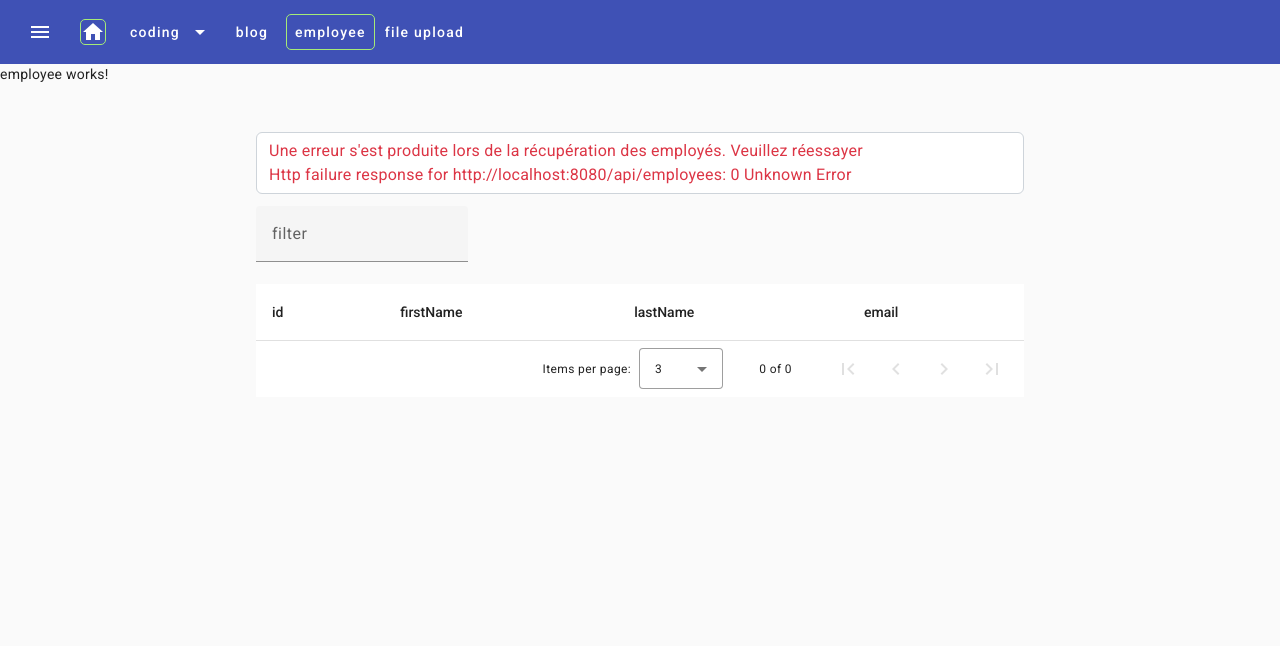
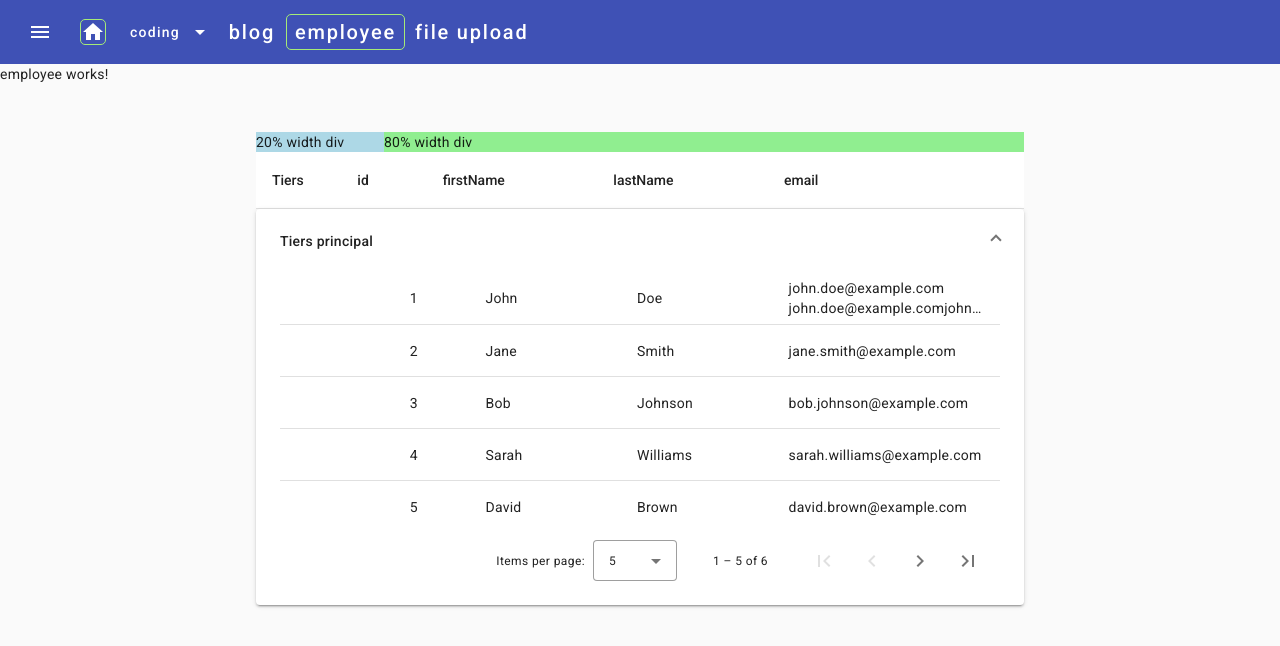
Before and after one commit to sbedev8/angular-15-app, an Angular app: page /employee in a window 1280 px wide. Shown: the top 646 px of the page. Built offline with nearby package versions, Linux system fonts and the light colour scheme; no server answers.

Commit message:
mat-accordion

```diff
--- a/angular.json
+++ b/angular.json
@@ -31,9 +31,12 @@
             ],
             "styles": [
               "@angular/material/prebuilt-themes/indigo-pink.css",
-              "src/styles.scss"
+              "src/styles.scss",
+              "node_modules/bootstrap/dist/css/bootstrap.min.css"
             ],
-            "scripts": []
+            "scripts": [
+              "node_modules/bootstrap/dist/js/bootstrap.min.js"
+            ]
           },
           "configurations": {
             "production": {
--- a/package.json
+++ b/package.json
@@ -21,6 +21,7 @@
     "@angular/platform-browser": "^15.2.0",
     "@angular/platform-browser-dynamic": "^15.2.0",
     "@angular/router": "^15.2.0",
+    "bootstrap": "^5.2.3",
     "rxjs": "~7.8.0",
     "tslib": "^2.3.0",
     "zone.js": "~0.12.0"
--- a/src/app/features/employee/employee-table/employee-table.component.html
+++ b/src/app/features/employee/employee-table/employee-table.component.html
@@ -1,7 +1,6 @@
-
 <!-- <div *ngIf="employees && employees.length > 0; else noEmployees"> -->
 
-  <div>
+<!-- <div>
 
   <mat-form-field>
     <input matInput type="text" (keyup)="applyFilter(filterValue.value)" #filterValue placeholder="filter">
@@ -26,17 +25,13 @@
     </ng-container>
 
     <tr mat-header-row *matHeaderRowDef="displayedColumns"></tr>
-    <tr mat-row *matRowDef="let row; columns: displayedColumns;"
-        [appRowHighlight]="row"
-        [hoveredRow]="hoveredRow"
-        [selectedRow]="selectedRow"
-        [hoverBackgroundColor]="'#ccb0b9'"
-        (rowSelected)="onRowSelected($event)">
+    <tr mat-row *matRowDef="let row; columns: displayedColumns;" [appRowHighlight]="row" [hoveredRow]="hoveredRow"
+      [selectedRow]="selectedRow" [hoverBackgroundColor]="'#ccb0b9'" (rowSelected)="onRowSelected($event)">
     </tr>
 
   </table>
-  <mat-paginator #paginator [pageSizeOptions]="[3, 5, 10, 20]" showFirstLastButtons></mat-paginator>
-</div>
+  <mat-paginator #paginator [pageSizeOptions]="[5, 10, 20]" showFirstLastButtons></mat-paginator>
+</div> -->
 
 <!-- <ng-template #noEmployees>
   <p>Aucun employé trouvé.</p>
@@ -65,3 +60,165 @@
     (mouseleave)="onMouseLeave()"
     [ngClass]="{'hovered': hoveredRow === row, 'selected': selectedRow === row}">
 -->
+
+
+<div class="d-flex flex-column">
+  <div class="d-flex">
+    <div class="col-2" style="background-color: lightblue;">
+      20% width div
+    </div>
+    <div class="col-10" style="background-color: lightgreen;">
+      80% width div
+    </div>
+  </div>
+
+
+
+    <table mat-table [dataSource]="dataSource" matSort class="custom-table">
+      <ng-container matColumnDef="tiers">
+        <th mat-header-cell *matHeaderCellDef mat-sort-header class="cell-id"> Tiers</th>
+      </ng-container>
+      <ng-container matColumnDef="id">
+        <th mat-header-cell *matHeaderCellDef mat-sort-header class="cell-id"> id</th>
+      </ng-container>
+      <ng-container matColumnDef="firstName">
+        <th mat-header-cell *matHeaderCellDef mat-sort-header class="cell-firstName"> firstName</th>
+      </ng-container>
+      <ng-container matColumnDef="lastName">
+        <th mat-header-cell *matHeaderCellDef mat-sort-header class="cell-lastName"> lastName</th>
+      </ng-container>
+      <ng-container matColumnDef="email">
+        <th mat-header-cell *matHeaderCellDef mat-sort-header class="cell-email"> email </th>
+      </ng-container>
+
+      <tr mat-header-row *matHeaderRowDef="displayedColumns" ></tr>
+    </table>
+
+
+    <mat-accordion>
+
+      <mat-expansion-panel expanded="true" >
+        <mat-expansion-panel-header>
+          <mat-panel-title>
+            Tiers principal
+          </mat-panel-title>
+        </mat-expansion-panel-header>
+
+        <table mat-table [dataSource]="dataSource" matSort  class="custom-table">
+
+          <ng-container matColumnDef="tiers">
+            <td mat-cell *matCellDef="let row" class="cell-tiers">  </td>
+          </ng-container>
+
+          <ng-container matColumnDef="id">
+            <td mat-cell *matCellDef="let row" class="cell-id"> {{row.id}} </td>
+          </ng-container>
+          <ng-container matColumnDef="firstName">
+            <td mat-cell *matCellDef="let row" class="cell-firstName"> {{row.firstName}} </td>
+          </ng-container>
+          <ng-container matColumnDef="lastName">
+            <td mat-cell *matCellDef="let row" class="cell-lastName"> {{row.lastName}} </td>
+          </ng-container>
+          <ng-container matColumnDef="email">
+            <td mat-cell *matCellDef="let row" class="cell-email"> {{row.email}} </td>
+          </ng-container>
+
+
+          <tr mat-row *matRowDef="let row; columns: displayedColumns;" [appRowHighlight]="row" [hoveredRow]="hoveredRow"
+            [selectedRow]="selectedRow" [hoverBackgroundColor]="'#ccb0b9'" (rowSelected)="onRowSelected($event)" >
+          </tr>
+
+        </table>
+        <mat-paginator #paginator [pageSizeOptions]="[5, 10, 20]" showFirstLastButtons></mat-paginator>
+
+      </mat-expansion-panel>
+    </mat-accordion>
+
+
+  </div>
+
+
+
+
+<!--
+
+<div class="accordion">
+  <div class="accordion-item">
+    <h2 class="accordion-header">
+      <button class="accordion-button" type="button" data-bs-toggle="collapse"
+        data-bs-target="#panelsStayOpen-collapseOne" aria-expanded="true" aria-controls="panelsStayOpen-collapseOne">
+        Accordion Item #1
+      </button>
+    </h2>
+    <div id="panelsStayOpen-collapseOne" class="accordion-collapse collapse show"
+      aria-labelledby="panelsStayOpen-headingOne">
+      <div class="accordion-body">
+
+        <table mat-table [dataSource]="dataSource" matSort #sort>
+
+          <ng-container matColumnDef="id">
+            <td mat-cell *matCellDef="let row"> {{row.id}} </td>
+          </ng-container>
+          <ng-container matColumnDef="firstName">
+            <td mat-cell *matCellDef="let row"> {{row.firstName}} </td>
+          </ng-container>
+          <ng-container matColumnDef="lastName">
+            <td mat-cell *matCellDef="let row"> {{row.lastName}} </td>
+          </ng-container>
+          <ng-container matColumnDef="email">
+            <td mat-cell *matCellDef="let row"> {{row.email}} </td>
+          </ng-container>
+          <tr mat-row *matRowDef="let row; columns: displayedColumns;" [appRowHighlight]="row" [hoveredRow]="hoveredRow"
+            [selectedRow]="selectedRow" [hoverBackgroundColor]="'#ccb0b9'" (rowSelected)="onRowSelected($event)">
+          </tr>
+
+        </table>
+        <mat-paginator #paginator [pageSizeOptions]="[5, 10, 20]" showFirstLastButtons></mat-paginator>
+
+      </div>
+    </div>
+  </div>
+</div>
+
+<div class="accordion" id="accordionPanelsStayOpenExample">
+  <div class="accordion-item">
+    <h2 class="accordion-header" id="panelsStayOpen-headingOne">
+      <button class="accordion-button" type="button" data-bs-toggle="collapse"
+        data-bs-target="#panelsStayOpen-collapseOne" aria-expanded="true" aria-controls="panelsStayOpen-collapseOne">
+        Accordion Item #1
+      </button>
+    </h2>
+    <div id="panelsStayOpen-collapseOne" class="accordion-collapse collapse show"
+      aria-labelledby="panelsStayOpen-headingOne">
+      <div class="accordion-body">
+
+        <table mat-table [dataSource]="dataSource" matSort #sort>
+
+          <ng-container matColumnDef="id">
+            <th mat-header-cell *matHeaderCellDef mat-sort-header> id</th>
+            <td mat-cell *matCellDef="let row"> {{row.id}} </td>
+          </ng-container>
+          <ng-container matColumnDef="firstName">
+            <th mat-header-cell *matHeaderCellDef mat-sort-header> firstName</th>
+            <td mat-cell *matCellDef="let row"> {{row.firstName}} </td>
+          </ng-container>
+          <ng-container matColumnDef="lastName">
+            <th mat-header-cell *matHeaderCellDef mat-sort-header> lastName</th>
+            <td mat-cell *matCellDef="let row"> {{row.lastName}} </td>
+          </ng-container>
+          <ng-container matColumnDef="email">
+            <th mat-header-cell *matHeaderCellDef mat-sort-header> email </th>
+            <td mat-cell *matCellDef="let row"> {{row.email}} </td>
+          </ng-container>
+          <tr mat-header-row *matHeaderRowDef="displayedColumns"></tr>
+          <tr mat-row *matRowDef="let row; columns: displayedColumns;" [appRowHighlight]="row" [hoveredRow]="hoveredRow"
+            [selectedRow]="selectedRow" [hoverBackgroundColor]="'#ccb0b9'" (rowSelected)="onRowSelected($event)">
+          </tr>
+
+        </table>
+        <mat-paginator #paginator [pageSizeOptions]="[5, 10, 20]" showFirstLastButtons></mat-paginator>
+
+      </div>
+    </div>
+  </div>
+</div> -->
--- a/src/app/features/employee/employee-table/employee-table.component.scss
+++ b/src/app/features/employee/employee-table/employee-table.component.scss
@@ -13,3 +13,60 @@
 .rowhover{
   background-color: aquamarine;
 }
+
+
+
+.custom-table {
+  width: 100%;
+  table-layout: fixed;
+  overflow-x: auto;
+}
+
+.cell-tiers{
+  width: 15%;
+}
+
+.cell-id{
+  width: 10%;
+}
+.cell-firstName{
+  width: 20%;
+}
+.cell-lastName{
+  width: 20%;
+}
+.cell-email{
+  width: 30%;
+}
+
+.mat-header-cell,
+.mat-cell {
+  word-wrap: normal;
+  overflow: scroll;
+  text-overflow: ellipsis;
+}
+
+// .header-id,
+// .cell-id,
+// .header-firstName,
+// .cell-firstName,
+// .header-lastName,
+// .cell-lastName,
+// .header-email,
+// .cell-email {
+//   text-align: left;
+//   width: 25%;
+// }
+
+// @media (min-width: 576px) {
+//   .header-id,
+//   .cell-id,
+//   .header-firstName,
+//   .cell-firstName,
+//   .header-lastName,
+//   .cell-lastName,
+//   .header-email,
+//   .cell-email {
+//     width: 25%;
+//   }
+// }
--- a/src/app/features/employee/employee/employee.component.ts
+++ b/src/app/features/employee/employee/employee.component.ts
@@ -1,3 +1,4 @@
+import { HttpClient } from '@angular/common/http';
 import { Component, OnInit } from '@angular/core';
 import { EmployeeService } from '../service/employee.service';
 import { Employee } from 'src/app/core/models/Employee';
@@ -12,28 +13,41 @@ export class EmployeeComponent implements OnInit {
   loading = true;
   errorMessage: string | null = null;
 
-  employees: Employee[];
+  employees: Employee[] ;
 
-  displayedColumns: string[] = ['id', 'firstName', 'lastName', 'email'];
+  displayedColumns: string[] = ['tiers', 'id', 'firstName', 'lastName', 'email'];
 
-  constructor(private employeeService: EmployeeService) {}
+  constructor(private employeeService: EmployeeService, private http: HttpClient) {}
 
   ngOnInit(): void {
     this.getEmployees();
   }
 
-  getEmployees(): void {
-    this.employeeService.getAllEmployees().subscribe({
-      next: (employees) => {
-        this.employees = employees;
+  getEmployees() {
+    return this.http.get<Employee[]>('assets/data.json').subscribe({
+      next:  data => {
+        this.employees = data;
+        console.log(this.employees)
+        this.loading = false;
       },
-      error: (error) => {
-        this.loading = false
-        console.error(error);
-        this.errorMessage = `Une erreur s'est produite lors de la récupération des employés. Veuillez réessayer \n ${error.message}`;
-      },
-      complete: () => (this.loading = false),
+
+
+
     });
   }
 
+  // getEmployees(): void {
+  //   this.employeeService.getAllEmployees().subscribe({
+  //     next: (employees) => {
+  //       this.employees = employees;
+  //     },
+  //     error: (error) => {
+  //       this.loading = false
+  //       console.error(error);
+  //       this.errorMessage = `Une erreur s'est produite lors de la récupération des employés. Veuillez réessayer \n ${error.message}`;
+  //     },
+  //     complete: () => (this.loading = false),
+  //   });
+  // }
+
 }
--- a/src/app/features/file/file-upload/file-upload.component.html
+++ b/src/app/features/file/file-upload/file-upload.component.html
@@ -59,5 +59,5 @@
   </div>
 </div>
 <div class="mt-2 d-flex justify-content-center">
-  <button  mat-raised-button color="accent" [disabled]="!files.length" (click)="uploadAll()">Envoyer les fichiers</button>
+  <button  mat-raised-button color="accent" [disabled]="!files.length" (click)="valider()">Envoyer les fichiers</button>
 </div>
--- a/src/app/features/file/file-upload/file-upload.component.ts
+++ b/src/app/features/file/file-upload/file-upload.component.ts
@@ -75,9 +75,8 @@ export class FileUploadComponent {
       .uploadMultipleWithProgressBar(this.files)
 
       .subscribe({
-
-        next: file => {
-          console.log(file)
+        next: (file) => {
+          console.log(file);
         },
         error: (err) => {
           this.error = err.error;
--- /dev/null
+++ b/src/assets/data.json
@@ -0,0 +1,38 @@
+[
+  {
+    "id": 1,
+    "firstName": "John",
+    "lastName": "Doe",
+    "email": "john.doe@example.com john.doe@example.comjohn.doe@example.com"
+  },
+  {
+    "id": 2,
+    "firstName": "Jane",
+    "lastName": "Smith",
+    "email": "jane.smith@example.com"
+  },
+  {
+    "id": 3,
+    "firstName": "Bob",
+    "lastName": "Johnson",
+    "email": "bob.johnson@example.com"
+  },
+  {
+    "id": 4,
+    "firstName": "Sarah",
+    "lastName": "Williams",
+    "email": "sarah.williams@example.com"
+  },
+  {
+    "id": 5,
+    "firstName": "David",
+    "lastName": "Brown",
+    "email": "david.brown@example.com"
+  },
+  {
+    "id": 6,
+    "firstName": "Emily",
+    "lastName": "Taylor",
+    "email": "emily.taylor@example.com"
+  }
+]
```
Also changed, not shown: src/app/features/employee/employee-table/employee-table.component.ts (+49 -2 lines), 1 other file (tests, documents, lock files or other folders).
